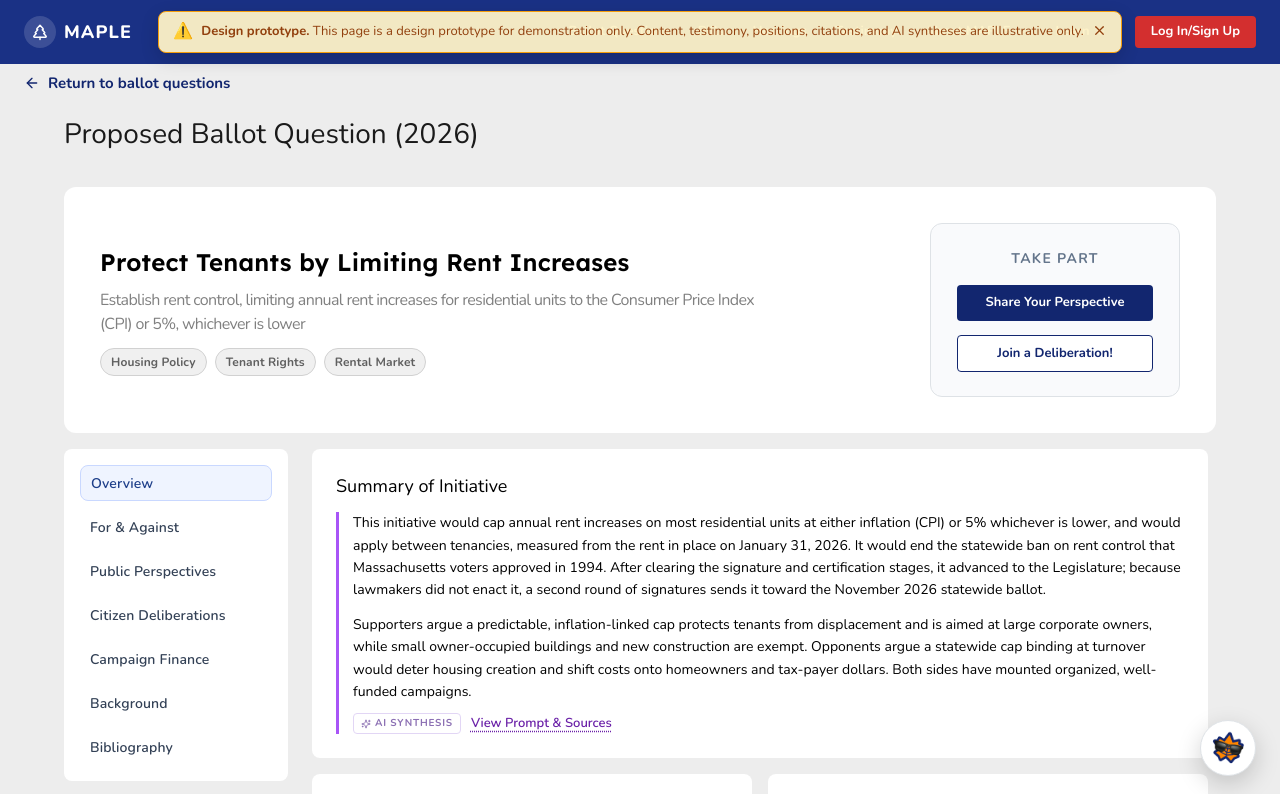
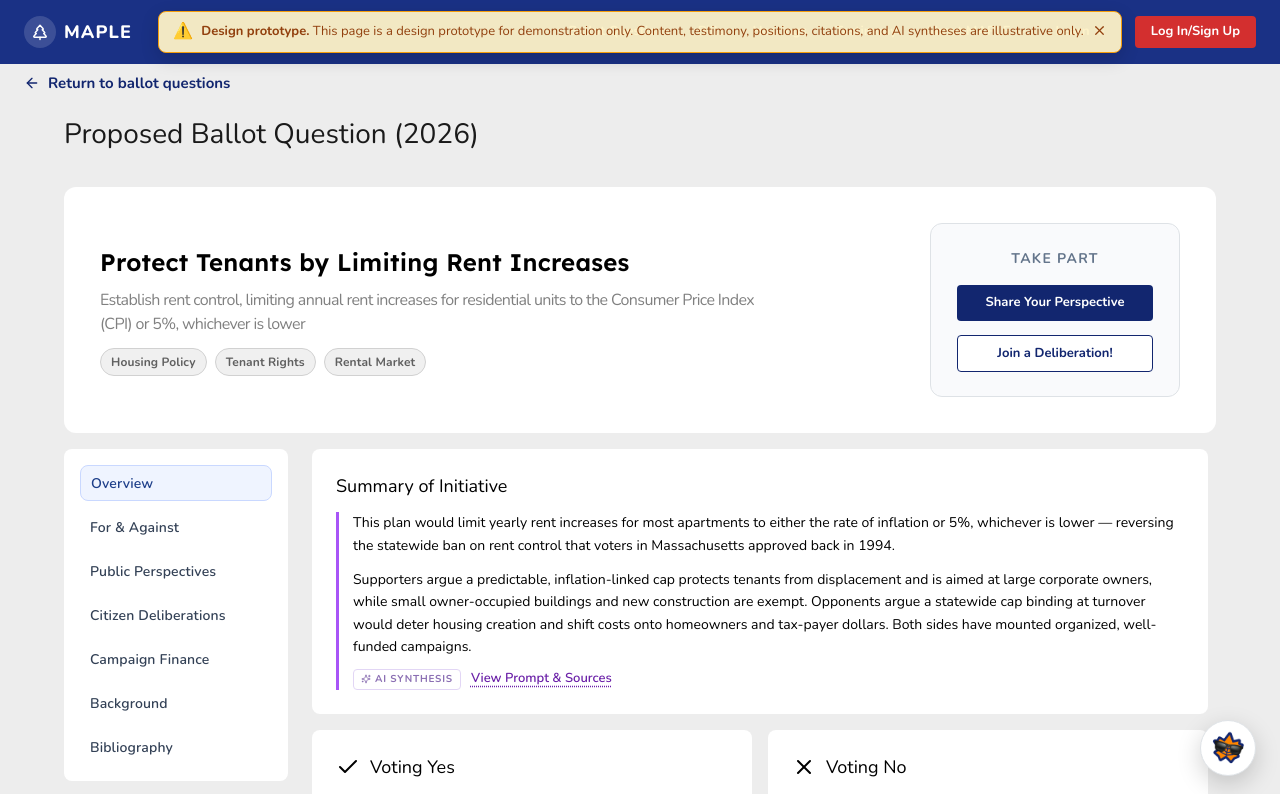
Before and after one commit to k-g-k/ballot, a React (Vite) app: page /ballotQuestions/rent-control-alt in a window 1280 px wide. Shown: the top 794 px of the page. Built offline with nearby package versions, Linux system fonts and the light colour scheme.

Commit message:
Update content.ts
Make wording more accessible

```diff
--- a/src/app/data/rent-control/content.ts
+++ b/src/app/data/rent-control/content.ts
@@ -27,7 +27,7 @@ export const RC = {
   tags: ["Housing Policy", "Tenant Rights", "Rental Market"],
 
   overviewSummary:
-    "This initiative would cap annual rent increases on most residential units at either inflation (CPI) or 5% whichever is lower, and would apply between tenancies, measured from the rent in place on January 31, 2026. It would end the statewide ban on rent control that Massachusetts voters approved in 1994. After clearing the signature and certification stages, it advanced to the Legislature; because lawmakers did not enact it, a second round of signatures sends it toward the November 2026 statewide ballot.",
+    "This plan would limit yearly rent increases for most apartments to either the rate of inflation or 5%, whichever is lower — reversing the statewide ban on rent control that voters in Massachusetts approved back in 1994.",
 
   yes: "The rent cap takes effect statewide for covered residential units. Annual increases may not exceed CPI or 5% (whichever is lower), measured from each unit's January 31, 2026 base rent, and the cap applies even when a new tenant moves in.",
   no: "No change in the law. The statewide ban on rent control — in effect since voters approved Question 9 in 1994 — remains, and landlords of non-exempt units keep full discretion over rent pricing.",
```
